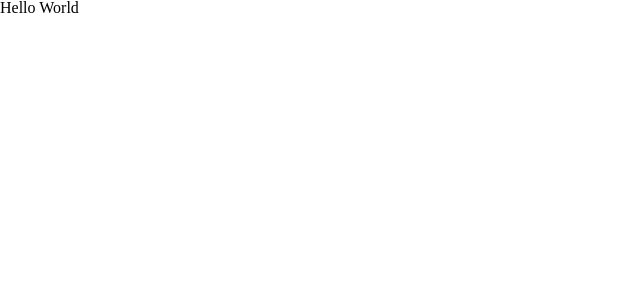
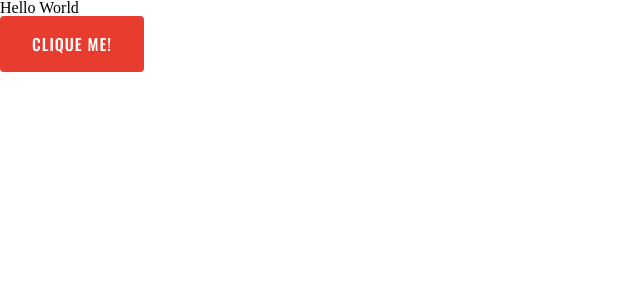
Before and after one commit to emeraldknight-sp/react-project-fast-food, a React (Create React App) app: page / in a window 1280 px wide. Shown: the top 300 px of the page, without its empty margins (0-640 px from the left). Built offline with nearby package versions, Linux system fonts and the light colour scheme.

Commit message:
✅ Update: Home page

```diff
--- a/src/pages/Home/Home.tsx
+++ b/src/pages/Home/Home.tsx
@@ -1,3 +1,11 @@
+import { Button } from "../../components/Button";
 import "./Home.style.css";
 
-export const Home = () => <p>Hello World</p>;
+export const Home = () => (
+  <>
+    <h1>Hello World</h1>
+    <Button>
+      <span>Clique me!</span>
+    </Button>
+  </>
+);
```
